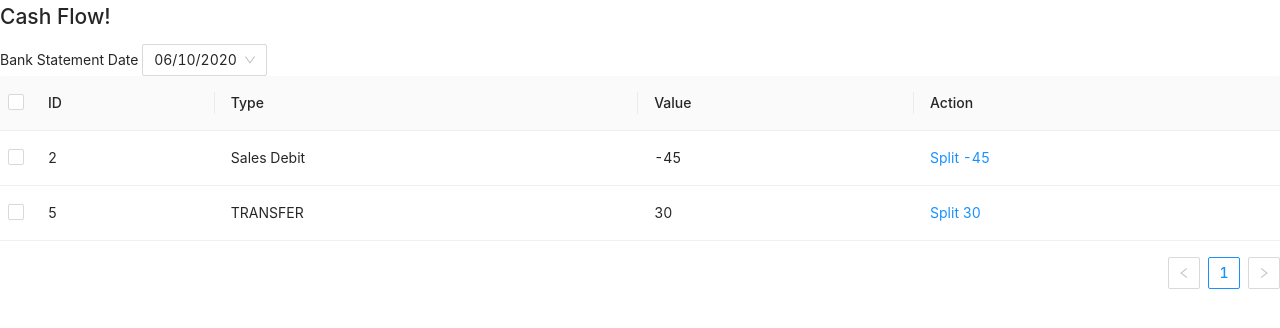
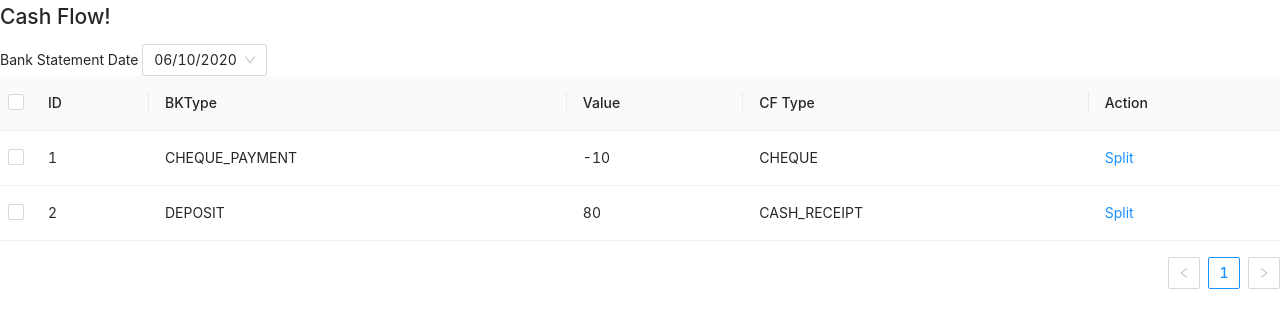
Before and after one commit to brentam/cash-flow, a React (Create React App) app: page / in a window 1280 px wide. Shown: the top 328 px of the page. Built offline with nearby package versions, Linux system fonts and the light colour scheme.

Commit message:
modal changes to have local state

```diff
--- a/src/App.js
+++ b/src/App.js
@@ -3,7 +3,8 @@ import { Header } from './components/Header';
 import { PeriodProvider } from './context/PeriodState';
 import { TableModalProvider } from './context/TableModalState';
 import { BankStatementDrop } from './components/BankStatementDrop';
-import { BankSideTable } from './components/BankSideTable';
+import { BankSideTag } from './components/BankSideTag';
+import { CashFlowTag } from './components/CashFlowTag';
 
 
 
@@ -16,7 +17,8 @@ function App() {
 
         <TableModalProvider>
 
-          <BankSideTable />
+          {/* <BankSideTag /> */}
+          <CashFlowTag/>
         </TableModalProvider>
 
       </PeriodProvider>
--- a/src/components/BankSideTable.jsx
+++ b/src/components/BankSideTag.jsx
@@ -5,7 +5,7 @@ import { PeriodContext } from '../context/PeriodState'
 import { TableModalContext } from '../context/TableModalState'
 import { MyModal } from './MyModal'
 
-export const BankSideTable = () => {
+export const BankSideTag = () => {
     //   const { period, changePeriod } = useContext(PeriodContext);
     const { period, splitBankSideTransaction} = useContext(PeriodContext);
     const { modalState,showModal} = useContext(TableModalContext);
--- /dev/null
+++ b/src/components/CashFlowTag.jsx
@@ -0,0 +1,110 @@
+import React, { useContext, useState } from 'react'
+import 'antd/dist/antd.css';
+import { Modal, Table, Space, Alert } from 'antd';
+import { PeriodContext } from '../context/PeriodState'
+import { TableModalContext } from '../context/TableModalState'
+import { MyModal } from './MyModal'
+
+export const CashFlowTag = () => {
+    //   const { period, changePeriod } = useContext(PeriodContext);
+    const { period, splitBankSideTransaction } = useContext(PeriodContext);
+    const { modalState, showModal } = useContext(TableModalContext);
+
+    //for the table selected state
+    const [rowState, setRowState] = useState({ selectedRowKeys: [], modalVisible: false });
+
+    const dataSource1 = period.transactionSide;
+    const maxIndex = dataSource1.length ? (dataSource1.reduce((prev, current) => { return (prev.id > current.id) ? prev : current }).id) : 0;
+
+    const onCellConfig = (record) => {
+        return ({ onClick: () => { selectRow(record) } })
+    }
+
+    const columns = [
+        {
+            title: 'ID',
+            dataIndex: 'id',
+        },
+        {
+            title: 'BKType',
+            dataIndex: 'bkType',
+            onCell: onCellConfig
+        },
+        {
+            title: 'Value',
+            dataIndex: 'value',
+            onCell: onCellConfig
+        }
+        ,
+        {
+            title: 'CF Type',
+            dataIndex: 'tType',
+            onCell: onCellConfig
+        },
+        {
+            title: 'Action',
+            key: 'action',
+            render: (text, record) => (
+                <Space size="middle">
+                    <a onClick={() => onSplit(record)} >Split </a>
+                    {/* <a onClick={()=>onSplit(record)} >Split {record.value}</a> */}
+                </Space>
+            ),
+        },
+    ];
+
+
+
+
+
+    const onSplit = (record) => {
+        showModal({ visible: true, value: record.value });
+    }
+
+    const onSelectedRowKeysChange = (selectedRowKeys) => {
+        setRowState({ ...rowState, selectedRowKeys })
+    }
+
+
+    const selectRow = (record) => {
+        const selectedRowKeys = rowState.selectedRowKeys.slice(0);
+        const indexOfRow = selectedRowKeys.indexOf(record.id);
+        if (indexOfRow >= 0) {
+            selectedRowKeys.splice(indexOfRow, 1);
+
+        } else {
+            selectedRowKeys.push(record.id);
+        }
+
+        setRowState({ ...rowState, selectedRowKeys })
+    }
+
+
+
+    const { selectedRowKeys } = rowState;
+    const rowSelection = {
+        selectedRowKeys,
+        onChange: onSelectedRowKeysChange,
+    };
+
+    const resultFunction=(arr)=>{
+        alert(arr.length);
+    }
+
+    return (
+        <>
+            <Table
+                rowKey="id"
+                dataSource={dataSource1}
+                columns={columns}
+                //we will use the onCell to select click the rows.. because some
+                //cells we dont want to trigger the selection (i.e. split)
+                //   onRow={ (record)=>( {onClick: ()=>{selectRow(record);},})}
+
+                rowSelection={rowSelection}
+
+            />
+            <MyModal resultFunction={resultFunction}/>
+        </>
+    )
+}
--- a/src/components/MyModal.jsx
+++ b/src/components/MyModal.jsx
@@ -1,12 +1,12 @@
 import React, { useContext, useState } from 'react'
 import 'antd/dist/antd.css';
-import { Modal,Table,Space, Alert } from 'antd';
+import { Modal, Table, Space, Alert } from 'antd';
 import { TableModalContext } from '../context/TableModalState'
 
-export const MyModal = () => {
+export const MyModal = ({resultFunction}) => {
 
-    const { modalState,resetModal} = useContext(TableModalContext);
-    const visible=modalState.visible;
+  const { modalState, resetModal } = useContext(TableModalContext);
+  const { visible, modalTransactions } = modalState;
 
   // const showModal = () => {
   // //   this.setState({
@@ -16,6 +16,7 @@ export const MyModal = () => {
 
   const handleOk = e => {
     console.log(e);
+    resultFunction(amounts);
     //   this.setState({
     //     visible: false,
     //   });
@@ -29,23 +30,56 @@ export const MyModal = () => {
     //   });
   };
 
+  const [amounts, setAmount] = useState([]);
+
+  const handleChange = (e) => {
+    const inputId=e.target.name;
+    let arr = [...amounts]
+    arr[inputId]=e.target.value;
+    setAmount(arr);
+  }
+
+  const onSubmit = (e) => {
+    e.preventDefault();
+  }
+
+  //   let i;
+  // for (i = 0; i < cars.length; i++) {
+  //   text += cars[i] + "<br>";
+  // }
+
+
   return (
     <div>
       <Modal
         title="Basic Modal"
-          visible={modalState.visible}
+        visible={visible}
         onOk={handleOk}
         onCancel={handleCancel}
       >
-          <p>Some contents...</p>
-          <p>Some contents...</p>
-          <p>Some contents...</p>
-          <p>Some contents...</p>
-          <p>Some contents...</p>
-          <p>Some contents...</p>
-          <p>Some contents...</p>
-          <p>Some contents...</p>
-          <p>Some contents...</p>
+        <h3>Add new transaction</h3>
+        <form onSubmit={onSubmit}>
+          {
+            modalTransactions.map((val, idx) => {
+              let trId = `tr-${idx}`, ageId = `age-${idx}`
+              return (
+                <div key={idx}>
+                  <label htmlFor={trId}>{`Transacion #${idx + 1}`}</label>
+                  <input
+                    type="text"
+                    name={idx}
+                    data-id={idx}
+                    id={trId}
+                    className="name"
+                    value={amounts[idx]}
+                    onChange={handleChange}
+                  />
+                </div>
+              )
+            })
+          }
+          <button className="btn">Add transaction</button>
+        </form>
       </Modal>
     </div>
   )
--- a/src/context/TableModalState.jsx
+++ b/src/context/TableModalState.jsx
@@ -2,7 +2,7 @@ import React, { createContext,useState } from 'react'
 import Data from '../data/model.json';
 
 
-export const initialState= {visible:false,value:+0}
+export const initialState= {visible:false,value:+0, modalTransactions:[]}
 
 export const TableModalContext= createContext(
 initialState
@@ -15,11 +15,12 @@ export function TableModalProvider({children}) {
         setState(initialState);
     }
     function showModal({visible,value}){
+        const modal=[];
+        modal[0]=value;
+        modal[1]=value;
+        setState({...state,visible:visible,value:value,modalTransactions:modal});
+    }
 
-        setState({...state,visible:visible,value:value});
-
-
-    }
 
   return (
     <TableModalContext.Provider
```
Also changed, not shown: 1 other file (tests, documents, lock files or other folders). Lines whose indentation alone changed are shown as unchanged.
